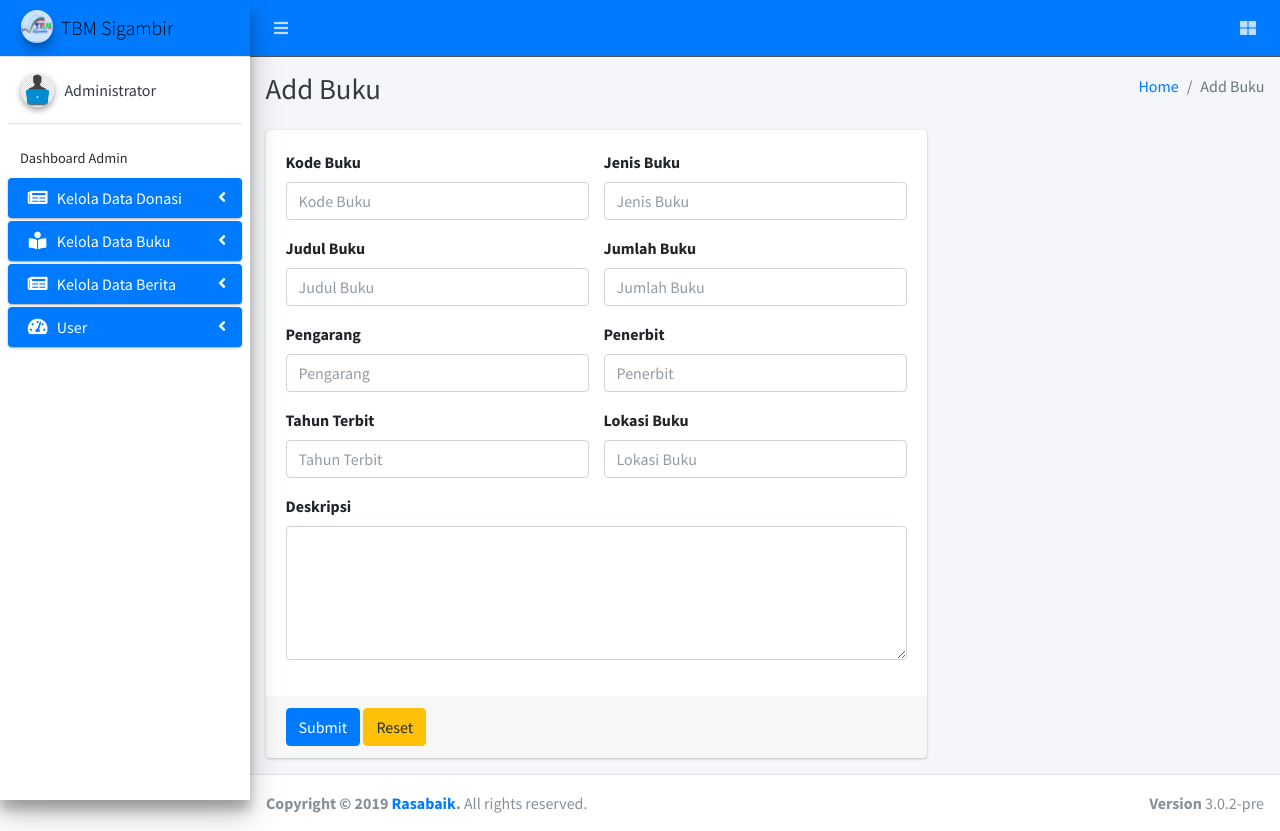
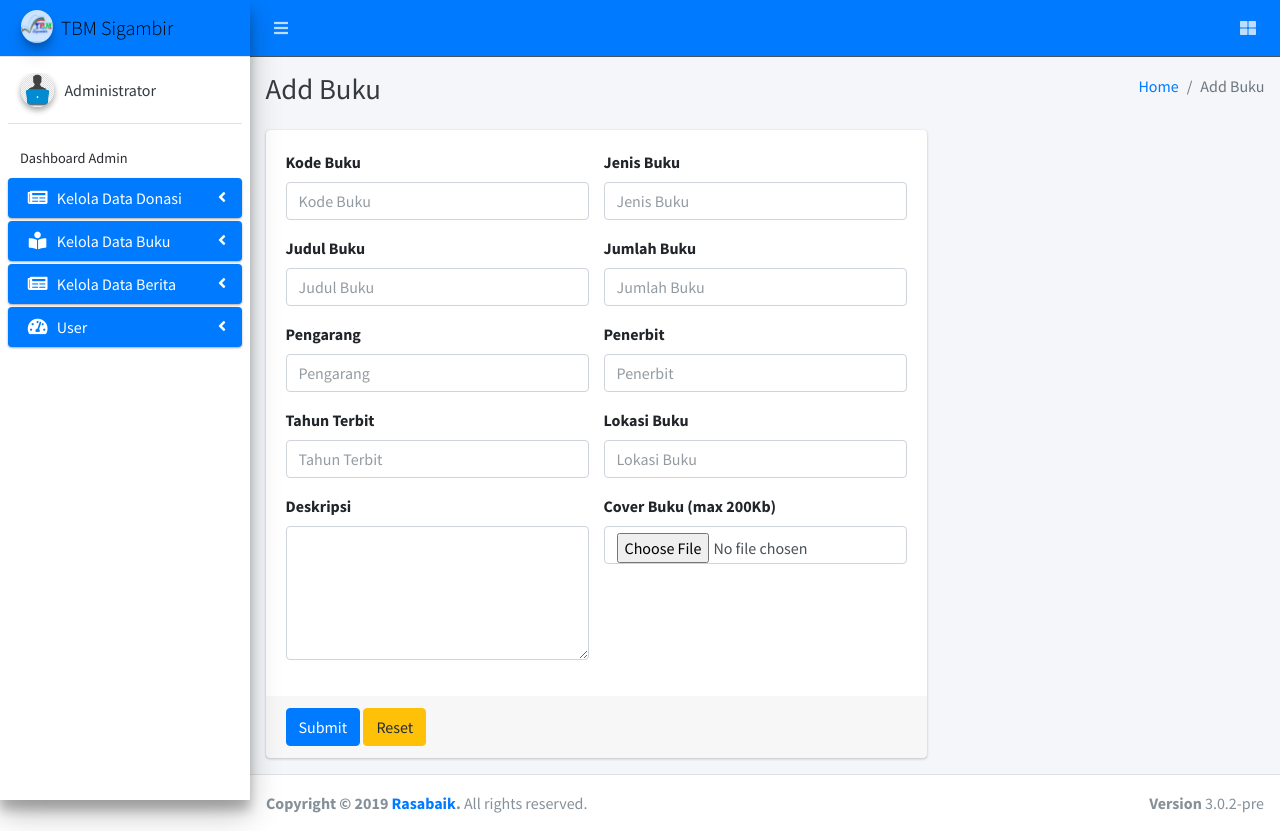
Before and after one commit to adhanchaniago/book_collect_ci, a CodeIgniter app: page /book_collect_ci/index.php/admincontroller/add_buku in a window 1280 px wide. Run offline with CodeIgniter, Linux system fonts and the light colour scheme; the visitor is signed in with stand-in values (Sample User, id 1); some libraries are stand-ins or nearby versions.

Commit message:
add upload cover books

```diff
--- a/application/config/config.php
+++ b/application/config/config.php
@@ -23,7 +23,7 @@ defined('BASEPATH') OR exit('No direct script access allowed');
 | a PHP script and you can easily do that on your own.
 |
 */
-//$config['base_url'] = 'http://bookcollect.rasabaik.com/';
+//$config['base_url'] = 'http://book.rasabaik.com/';
 $config['base_url'] = 'http://localhost/book_collect_ci/';
 
 /*
--- a/application/config/database.php
+++ b/application/config/database.php
@@ -75,7 +75,12 @@ $query_builder = TRUE;
 
 $db['default'] = array(
 	'dsn'	=> '',
-	'hostname' => 'localhost',
+
+//	'hostname' => 'rasabaik.com',
+//	'username' => 'u6256344_risha',
+//	'password' => 'rahasia123',
+//	'database' => 'u6256344_book_collect',
+    'hostname' => 'localhost',
 	'username' => 'root',
 	'password' => '',
 	'database' => 'book_collect',
--- a/application/controllers/AdminController.php
+++ b/application/controllers/AdminController.php
@@ -57,9 +57,20 @@ class AdminController extends CI_Controller {
 
     public function insert_buku()
     {
-        $data = $this->buku_model->save_buku();
+        $config['upload_path']="./dist/image/cover_buku/";
+        $config['allowed_types']='jpeg|jpg|png';
+        $config['encrypt_name'] = TRUE;
 
-        echo json_encode($data);
+        $this->load->library('upload', $config);
+        if($this->upload->do_upload("cover_buku")){
+            $data = array('upload_data' => $this->upload->data());
+            $image = $data['upload_data']['file_name'];
+            $data = $this->buku_model->save_buku($image);
+            echo json_encode($data);
+        } else{
+            $error = array('error' => $this->upload->display_errors());
+            echo json_encode($error);
+        }
     }
 
     public function edit_buku()
--- a/application/models/Buku_model.php
+++ b/application/models/Buku_model.php
@@ -10,7 +10,7 @@ class Buku_model extends CI_Model{
     }
 
 
-    public function save_buku()
+    public function save_buku($image)
     {
         $post = $this->input->post();
         $this->kode_buku = $post["kode_buku"];
@@ -22,6 +22,7 @@ class Buku_model extends CI_Model{
         $this->tahun_terbit = $post["tahun_terbit"];
         $this->lokasi_buku = $post["lokasi_buku"];
         $this->deskripsi = $post["deskripsi"];
+        $this->cover_buku = $image;
         $hasil = $this->db->insert($this->_table, $this);
         return $hasil;
     }
--- a/application/views/javascript/add_buku_js.php
+++ b/application/views/javascript/add_buku_js.php
@@ -9,7 +9,8 @@
     });
 
     //Simpan Barang
-    $('#btn_submit').on('click',function(){
+    $(document).ready(function(){
+        $('#form_submit_buku').submit(function(event) {
             var kode_buku=$('#kode_buku').val();
             var jenis_buku=$('#jenis_buku').val();
             var judul_buku=$('#judul_buku').val();
@@ -19,20 +20,25 @@
             var tahun_terbit=$('#tahun_terbit').val();
             var lokasi_buku=$('#lokasi_buku').val();
             var deskripsi=$('#deskripsi').val();
+            event.preventDefault();
             $.ajax({
                 type : "POST",
                 url  : "<?php echo base_url();?>admin/insert_buku",
-            dataType : "JSON",
-            data : {kode_buku:kode_buku , jenis_buku:jenis_buku, judul_buku:judul_buku, jumlah_buku:jumlah_buku,
-                pengarang:pengarang, penerbit:penerbit, lokasi_buku:lokasi_buku, tahun_terbit:tahun_terbit, deskripsi:deskripsi},
+                processData:false,
+                contentType:false,
+                cache:false,
+                async:false,
+                data : new FormData(this),
                 success: function(data){
                     toastr.success('Buku Sudah Berhasil Ditambahkan');
                     console.log(data);
-                $('#form_submit_invoice').trigger("reset");
+                    $('#form_submit_buku').trigger("reset");
                 }
             });
             return false;
         });
+    });
+
 
 
     $(document).ready(function() {
--- a/application/views/pages/add_buku.php
+++ b/application/views/pages/add_buku.php
@@ -28,7 +28,7 @@
                     <div class="card card-primary">
                         <!-- /.card-header -->
                         <!-- form start -->
-                        <form role="form" id="form_submit_invoice">
+                        <form role="form" id="form_submit_buku">
                             <div class="card-body">
                                 <div class="row">
                                     <div class="col-md-6">
@@ -87,10 +87,16 @@
                                     </div>
                                 </div>
                                 <div class="row">
-                                    <div class="col-md-12">
+                                    <div class="col-md-6">
                                         <div class="form-group">
                                             <label for="exampleInputEmail1">Deskripsi</label>
                                             <textarea class="form-control" name="deskripsi" id="deskripsi" cols="30" rows="5"></textarea>
+                                        </div>
+                                    </div>
+                                    <div class="col-md-6">
+                                        <div class="form-group">
+                                            <label for="exampleInputEmail1">Cover Buku (max 200Kb)</label>
+                                            <input type="file" class="form-control" name="cover_buku" id="cover_buku">
                                         </div>
                                     </div>
                                 </div>
```
Also changed, not shown: dist/image/cover_buku/ddd62a589baf1e25cd4cdd039159eaed.jpg (added). Lines whose indentation alone changed are shown as unchanged.
